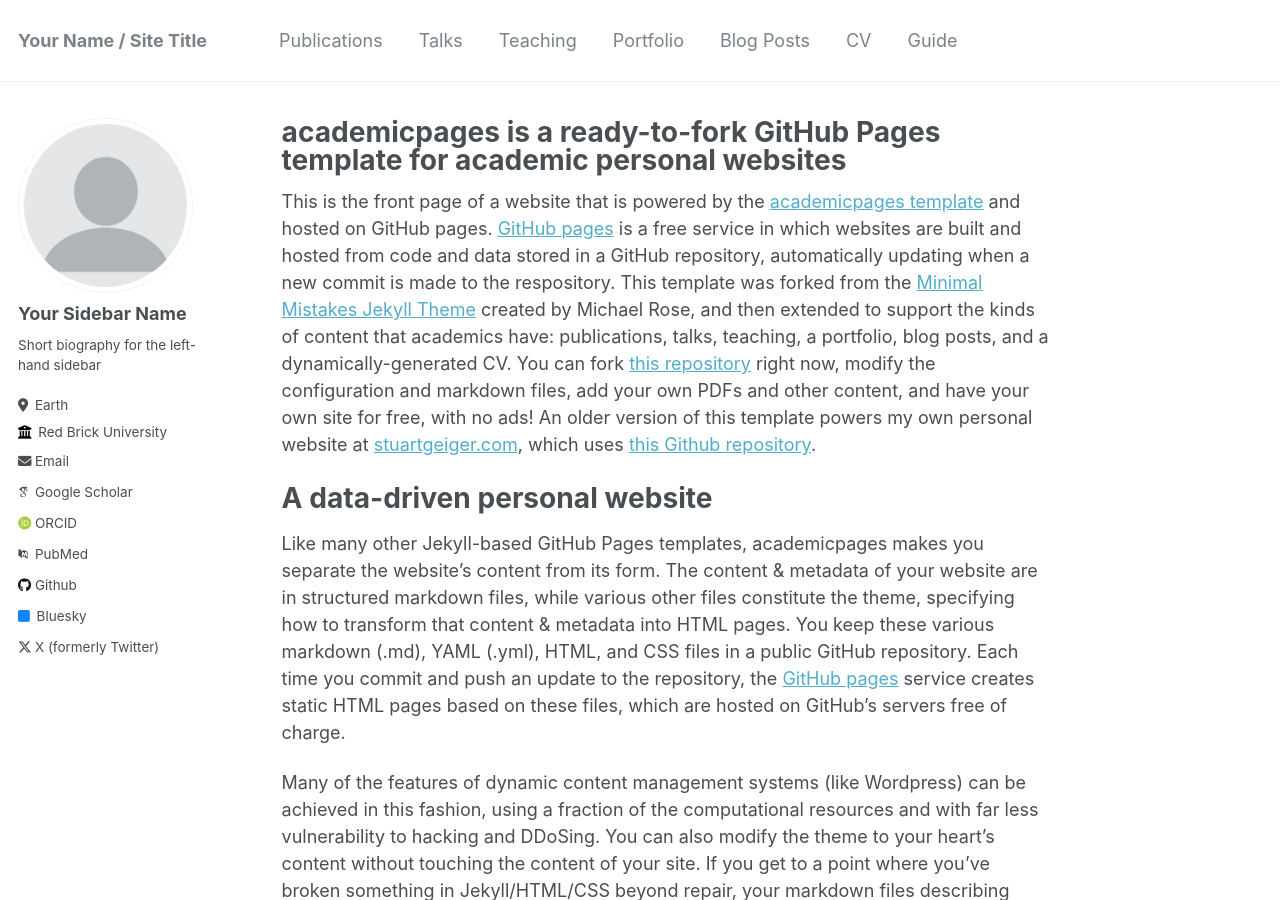
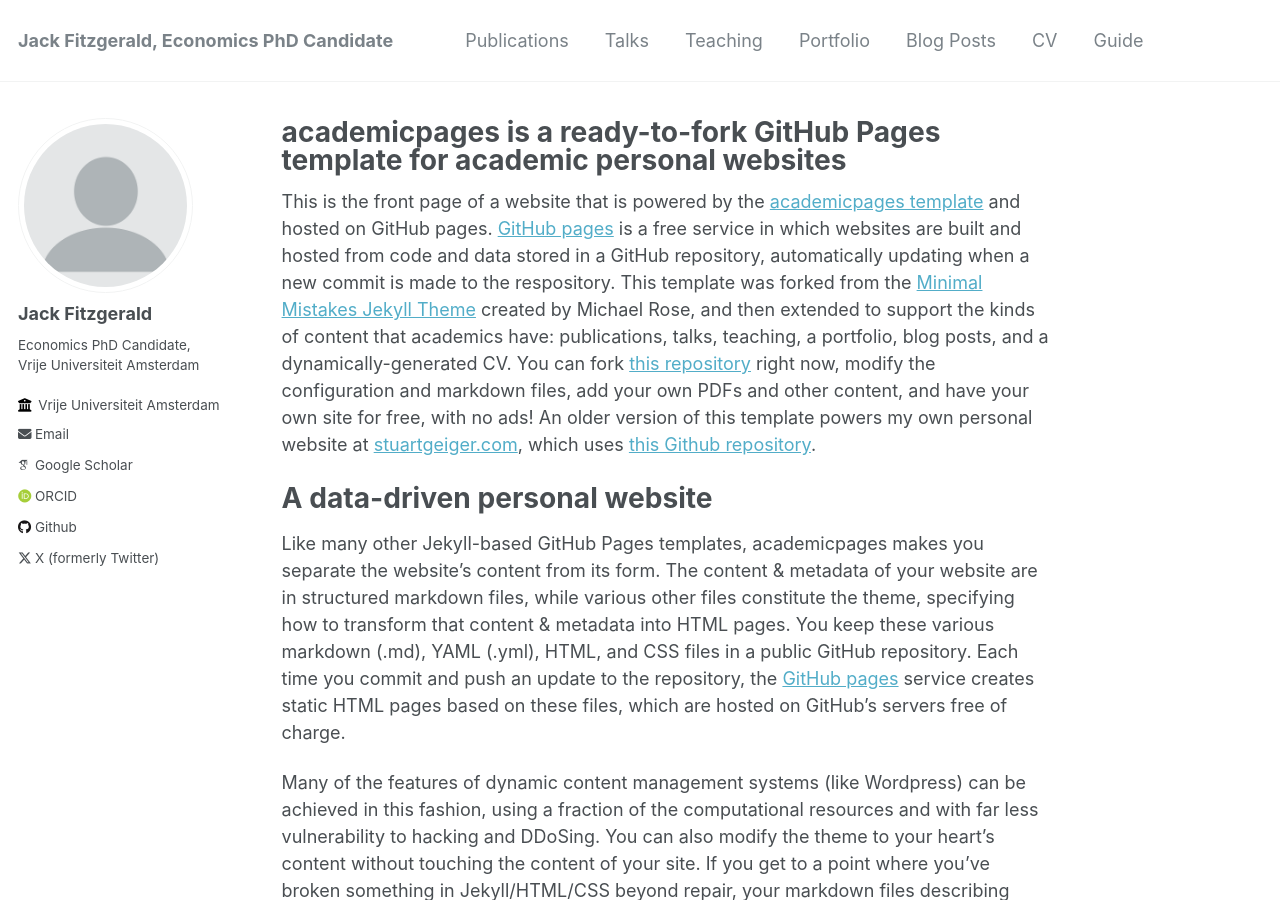
Before and after one commit to jack-fitzgerald/jack-fitzgerald.github.io, a Jekyll site: the page built from _pages/about.md, in a window 1280 px wide and 900 px high. Built offline with Jekyll 4.4.1, drawn with Linux system fonts in a browser that asks for light colours; some web fonts are replaced; some of the changed text lies outside the part shown.

Commit message:
Update _config.yml

```diff
--- a/_config.yml
+++ b/_config.yml
@@ -8,13 +8,13 @@
 
 # Basic Site Settings
 locale                   : "en-US"
-title                    : "Your Name / Site Title"
+title                    : "Jack Fitzgerald, Economics PhD Candidate"
 title_separator          : "-"
-name                     : &name "Your Name"
-description              : &description "personal description"
-url                      : https://academicpages.github.io # the base hostname & protocol for your site e.g. "https://mmistakes.github.io"
+name                     : &name "Jack Fitzgerald"
+description              : &description "Economics PhD Candidate, Vrije Universiteit Amsterdam"
+url                      : https://jack-fitzgerald.github.io # the base hostname & protocol for your site e.g. "https://mmistakes.github.io"
 baseurl                  : "" # the subpath of your site, e.g. "/blog"
-repository               : "academicpages/academicpages.github.io"
+repository               : "academicpages/jack-fitzgerald.github.io"
 
 # Site Author - The following control what appear as part of the author content on the side bar.
 #               If a field is blank the icon and link will not appear, otherwise it will be shown.
@@ -22,32 +22,32 @@ repository               : "academicpages/academicpages.github.io"
 author:
   # Biographic information
   avatar           : "profile.png"
-  name             : "Your Sidebar Name"
+  name             : "Jack Fitzgerald"
   pronouns         : # example: "she/her"
-  bio              : "Short biography for the left-hand sidebar"
-  location         : "Earth"
-  employer         : "Red Brick University"
+  bio              : "Economics PhD Candidate, Vrije Universiteit Amsterdam"
+  location         : #
+  employer         : "Vrije Universiteit Amsterdam"
   uri              : # URL
-  email            : "none@example.org"
+  email            : "j.f.fitzgerald@vu.nl"
 
   # Academic websites
   arxiv            : # URL - Update with the correct link to your profile
   googlescholar    : "https://scholar.google.com/citations?user=PS_CX0AAAAAJ"
   impactstory      : # URL
-  orcid            : "http://orcid.org/yourorcidurl"
-  pubmed           : "https://www.ncbi.nlm.nih.gov/pubmed/?term=john+snow"
+  orcid            : "http://orcid.org/0000-0002-0322-5104"
+  pubmed           : #
   researchgate     : # URL
 
   # Repositories and software development
   bitbucket        : # Username - Update with your username on the site
   codepen          : # Username
   dribbble         : # Username
-  github           : "academicpages"
+  github           : "jack-fitzgerald"
   kaggle           : # Username
   stackoverflow    : # User number or user number and name (i.e., use "1" or "1/jeff-atwood")
 
   # Social media
-  bluesky          : "bsky.app" # Replace this with you Bluesky username
+  bluesky          : # Replace this with you Bluesky username
   facebook         : # Username
   flickr           : # Username
   foursquare       : # Username
@@ -64,7 +64,7 @@ author:
   steam            : # Username
   telegram         : # URL
   tumblr           : # Username
-  twitter          : "UniofOxford"  # Replace this with your X / Twitter handle
+  twitter          : "FitzgeraldJack_"  # Replace this with your X / Twitter handle
   vine             : # Username
   weibo            : # Username
   wikipedia        : # Username
```
